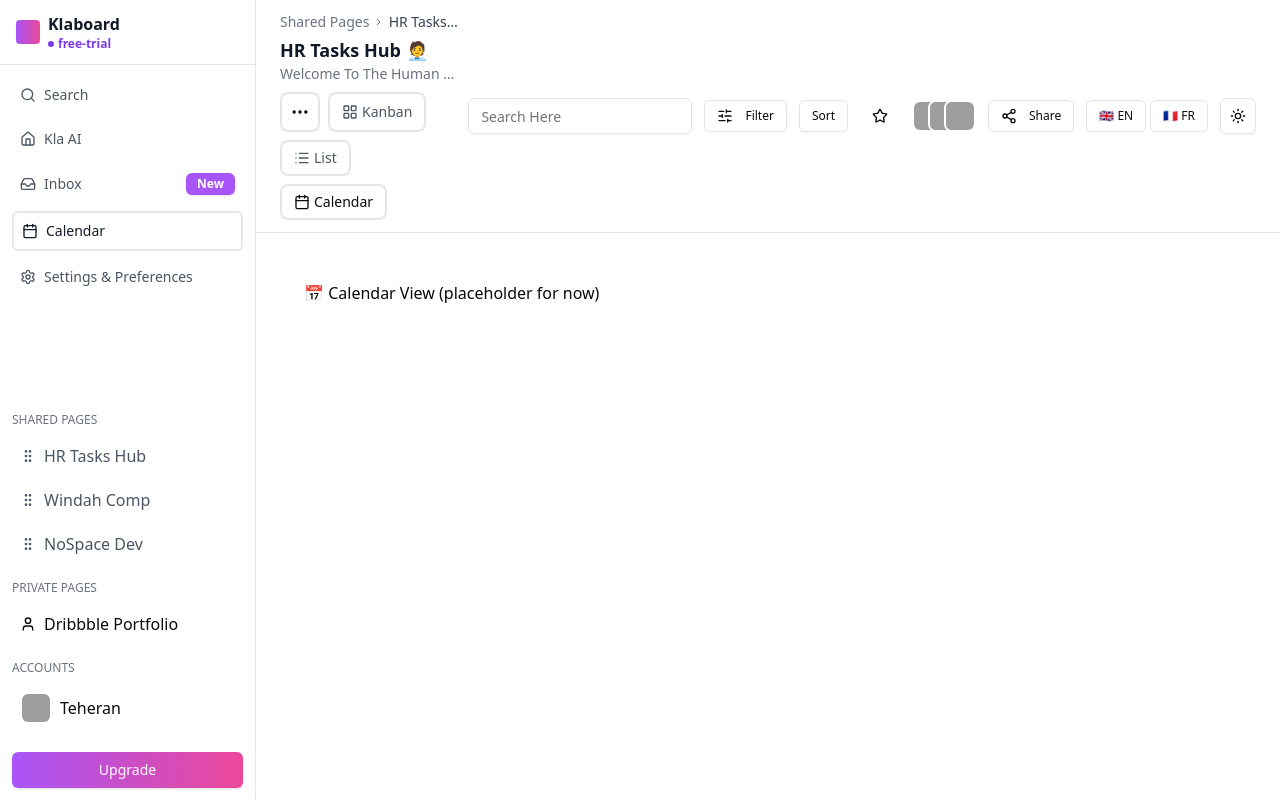
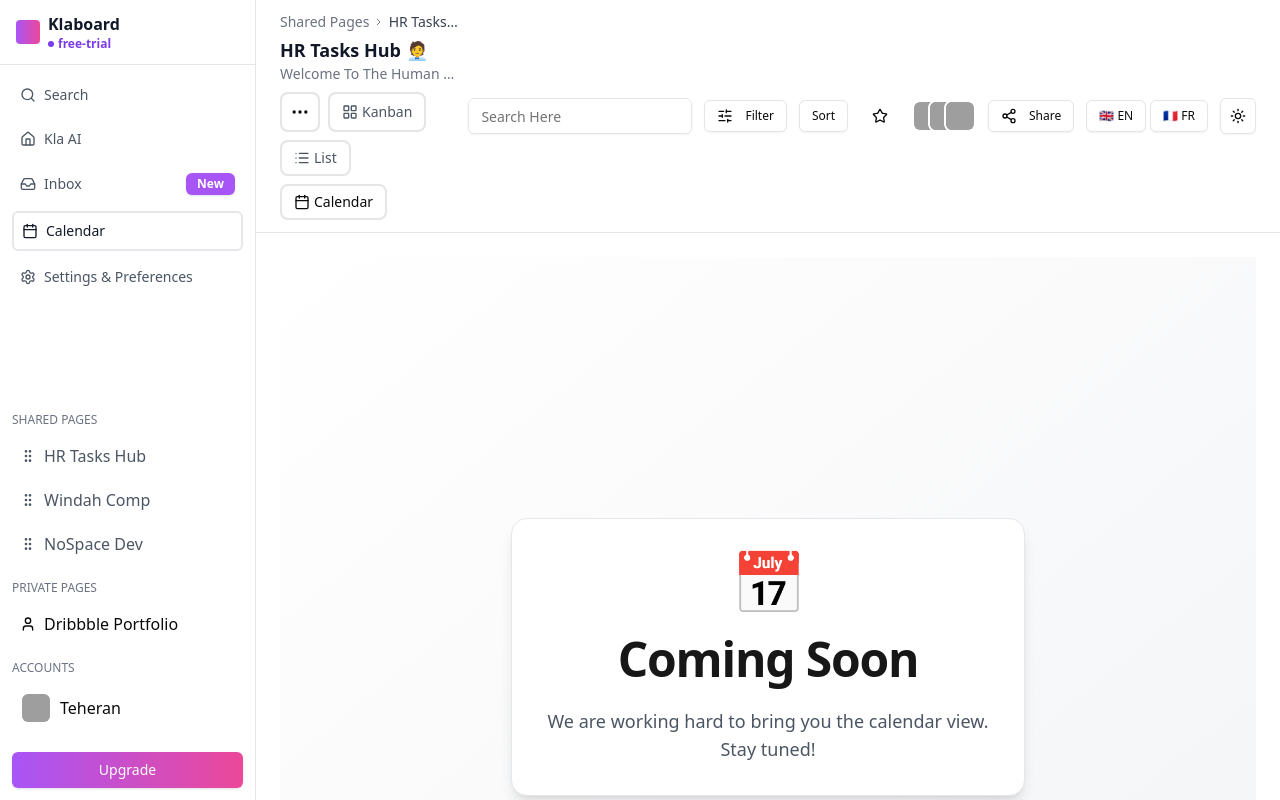
Before and after one commit to raymond42/ab-todo-frontend, a React (Vite) app: page /calendar in a window 1280 px wide. Built offline with nearby package versions, Linux system fonts and the light colour scheme; grey boxes are pictures that could not be loaded.

Commit message:
hotfix: fix the calendar view (#13)

```diff
--- a/src/features/todos/pages/CalendarPage.tsx
+++ b/src/features/todos/pages/CalendarPage.tsx
@@ -1,3 +1,21 @@
+import { useTranslation } from "react-i18next";
+
 export default function CalendarPage() {
-  return <div className="p-6">📅 Calendar View (placeholder for now)</div>;
+  const { t } = useTranslation();
+
+  return (
+    <div className="flex items-center justify-center min-h-screen bg-gradient-to-br from-white to-gray-100 dark:from-black dark:to-gray-900 p-6 transition-colors duration-300">
+      <div className="text-center space-y-6 p-8 rounded-2xl shadow-lg bg-white dark:bg-gray-950 border border-gray-200 dark:border-gray-800">
+        <div className="text-6xl">📅</div>
+
+        <h1 className="text-4xl md:text-5xl font-bold tracking-tight text-primary">
+          {t("comingSoon")}
+        </h1>
+
+        <p className="text-lg text-gray-600 dark:text-gray-300 max-w-md mx-auto">
+          {t("calendarComingSoonMessage")}
+        </p>
+      </div>
+    </div>
+  );
 }
--- a/src/locales/en/translation.json
+++ b/src/locales/en/translation.json
@@ -45,5 +45,7 @@
   "todoLabel": "To-Do",
   "onProgressLabel": "On Progress",
   "needsReviewLabel": "Needs Review",
-  "doneLabel": "Done"
+  "doneLabel": "Done",
+  "calendarComingSoonMessage": "We are working hard to bring you the calendar view. Stay tuned!",
+  "comingSoon": "Coming Soon"
 }
--- a/src/locales/fr/translation.json
+++ b/src/locales/fr/translation.json
@@ -44,5 +44,7 @@
   "onProgressLabel": "En cours",
   "needsReviewLabel": "À réviser",
   "doneLabel": "Terminé",
-  "share": "Partager"
+  "share": "Partager",
+  "calendarComingSoonMessage": "Nous travaillons dur pour vous proposer la vue calendrier. Restez connectés!",
+  "comingSoon": "Bientôt disponible"
 }
```
